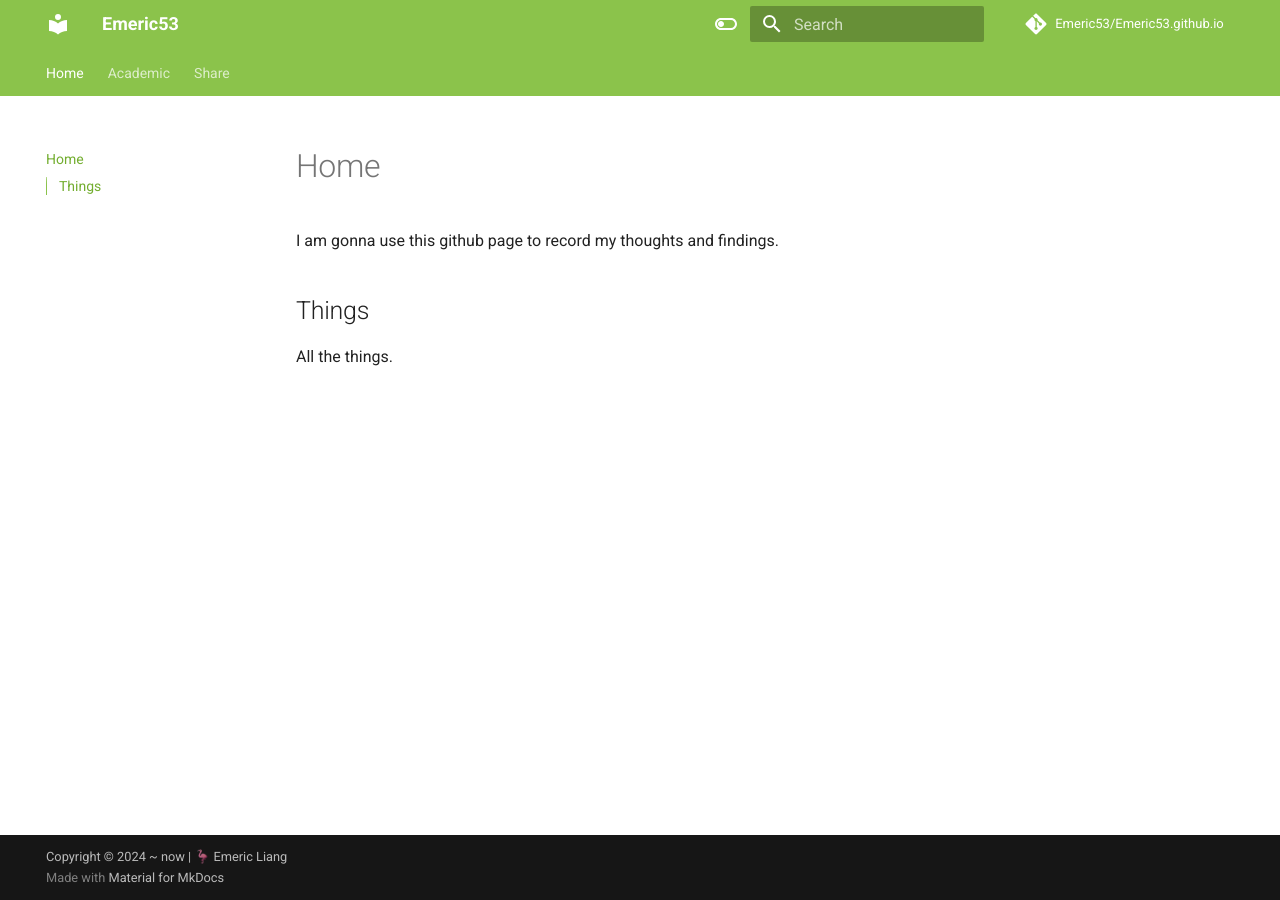
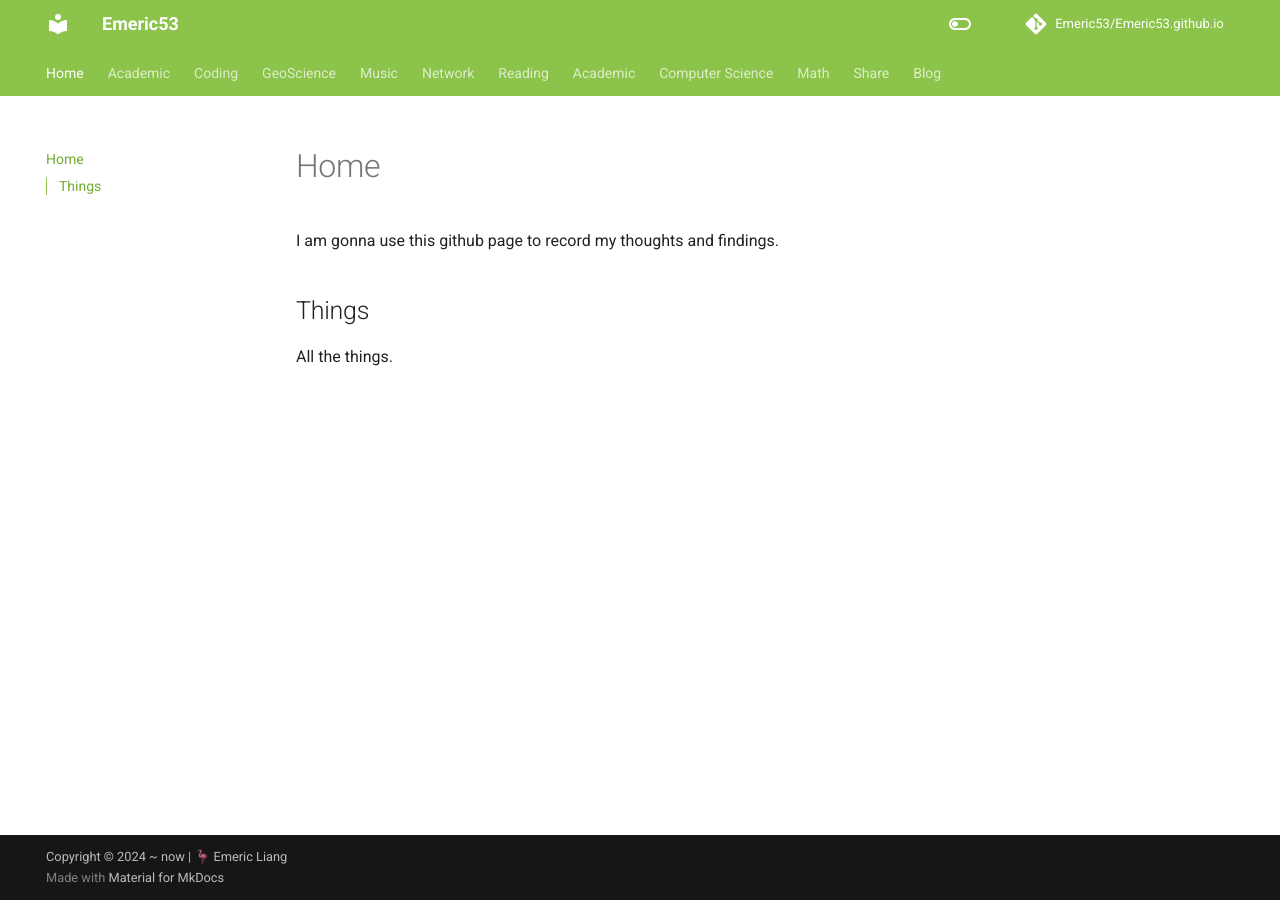
Before and after one commit to Emeric53/Emeric53.github.io, an MkDocs documentation site: the page built from docs/index.md, in a window 1280 px wide. Built offline with MkDocs 1.6.1 and Material for MkDocs 9.7.7, drawn with Linux system fonts in a browser that asks for light colours; comment, search, counter and statistics services are not loaded; some of the changed lines change nothing that is shown.

Commit message:
project reconstruct.

```diff
--- /dev/null
+++ b/docs/blog/index.md
@@ -0,0 +1 @@
+# Blog
--- a/mkdocs.yml
+++ b/mkdocs.yml
@@ -9,16 +9,6 @@
 
 # 版权信息
 copyright: Copyright &copy; 2024 ~ now | 🦩 Emeric Liang
-
-nav:
-  - Home: index.md
-  - Academic:
-      - Computer Science:
-          - Coding: "Computer Science/Coding.md"
-      - Math:
-          - Math Notes: "Math/Math.md"
-  - Share:  # 假设 Share 你是公开展示的
-      - Something: "Share/example.md"
 
 theme:
   name: material
@@ -47,7 +37,8 @@
       primary: blue grey
       accent: lime
 
-# # Plugins
-# plugins:
-#   - tags
-#   - blog
+# Plugins
+plugins:
+  - tags
+  - blog
+  - awesome-pages
```
Also changed, not shown: docs/Academic/.pages (added), docs/Records/.pages, 2 other files.
